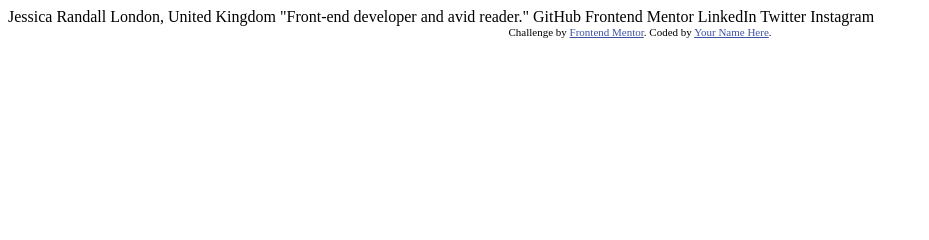
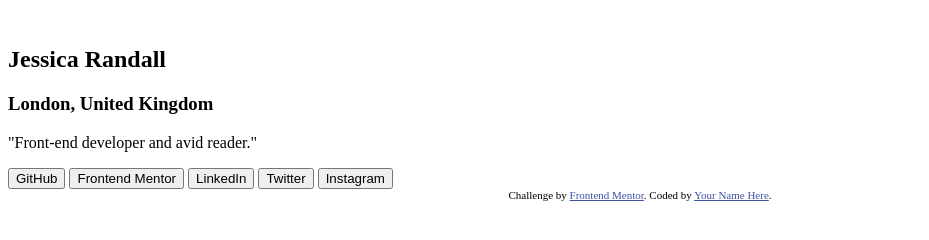
Before and after one commit to anuskar/Social-links-profile, a plain HTML site: page index.html in a window 1280 px wide. Shown: the whole page, without its empty margins (0-929 px from the left). Drawn offline with Linux system fonts and the light colour scheme.

Commit message:
base html code

```diff
--- a/index.html
+++ b/index.html
@@ -15,16 +15,27 @@
   </style>
 </head>
 <body>
+  <div class="profile-container">
+    <img/>
+    <div class="name">
+      <h2>Jessica Randall</h2>
+    </div>
+    <div class="location">
+      <h3>London, United Kingdom</h3>
+    </div>
+    <div class="description">
+      <p>"Front-end developer and avid reader."</p>
+    </div>
+    <div class="social-platforms">
+      <button class="github">GitHub</button>
+      <button class="frontend-mentor">Frontend Mentor</button>
+      <button class="LinkedIn">LinkedIn</button>
+      <button class="twitter">Twitter</button>
+      <button class="instagram">Instagram</button>
+    </div>
+  </div>
 
-  Jessica Randall
-  London, United Kingdom
-  "Front-end developer and avid reader."
 
-  GitHub
-  Frontend Mentor
-  LinkedIn
-  Twitter
-  Instagram
 
   <div class="attribution">
     Challenge by <a href="https://www.frontendmentor.io?ref=challenge" target="_blank">Frontend Mentor</a>.
--- /dev/null
+++ b/styles.css
@@ -0,0 +1,12 @@
+body{
+    display: flex;
+    justify-content: center;
+    align-items: center;
+    font-size: 14px;
+}
+
+.profile-container{
+    display: flex;
+    justify-content: center;
+    align-items: center;
+}
```
